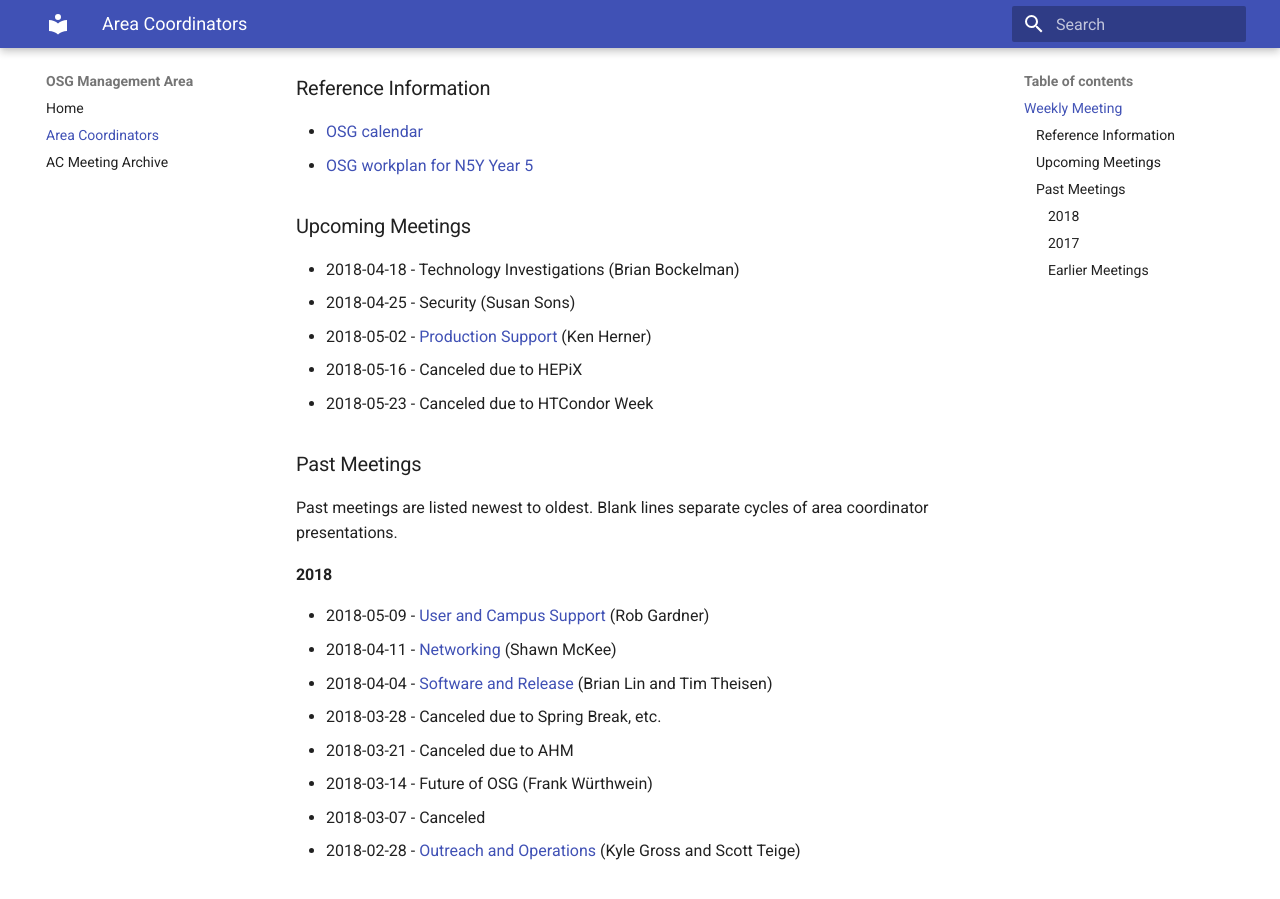
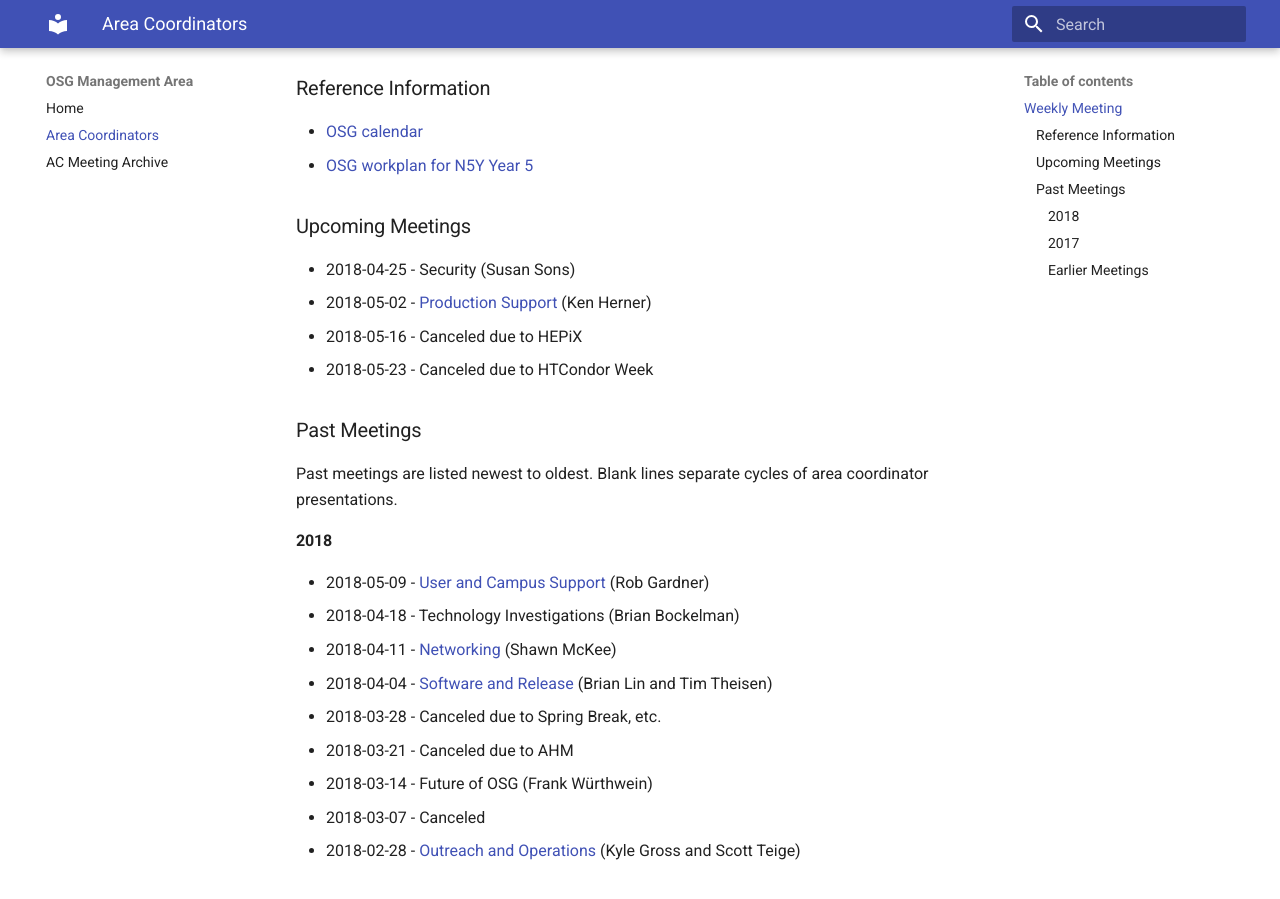
Before and after one commit to ppaschos/management-1, an MkDocs documentation site: the page built from docs/area-coordinators.md, in a window 1280 px wide and 900 px high, scrolled down 969 px. Built offline with MkDocs 1.6.1 and Material for MkDocs 9.7.7, drawn with Linux system fonts in a browser that asks for light colours; old or Windows-style settings are respelled for this version of MkDocs; part of the change alters nothing that is shown.

Commit message:
Moved 2018-04-18 to past meetings

```diff
--- a/docs/area-coordinators.md
+++ b/docs/area-coordinators.md
@@ -46,7 +46,6 @@ The current Area Coordinators are:
 
 ### Upcoming Meetings
 
-- 2018-04-18 - Technology Investigations (Brian Bockelman)
 - 2018-04-25 - Security (Susan Sons)
 - 2018-05-02 - [Production Support](https://drive.google.com/file/d/1vwacMzpxI6U1LEt6yJgdY6X04to9fnPo/view) (Ken Herner)
 - 2018-05-16 - Canceled due to HEPiX
@@ -59,6 +58,7 @@ Past meetings are listed newest to oldest.  Blank lines separate cycles of area
 #### 2018
 
 - 2018-05-09 - [User and Campus Support](https://docs.google.com/presentation/d/1WJ0cu3a-Ni0jiWnjTDnUC7T90URzNuCy-saORd93NmI/edit?usp=sharing) (Rob Gardner)
+- 2018-04-18 - Technology Investigations (Brian Bockelman)
 - 2018-04-11 - [Networking](https://drive.google.com/file/d/1nFGASJubvOVkGmfjVoryRImQTXjcnHtn/view) (Shawn McKee)
 - 2018-04-04 - [Software and Release](https://docs.google.com/document/d/16ENmHa2IUwCxXOZ7tddPF3D4nxJjcCgkRA7pv7Z2SvU/edit?usp=sharing) (Brian Lin and Tim Theisen)
 - 2018-03-28 - Canceled due to Spring Break, etc.
```
